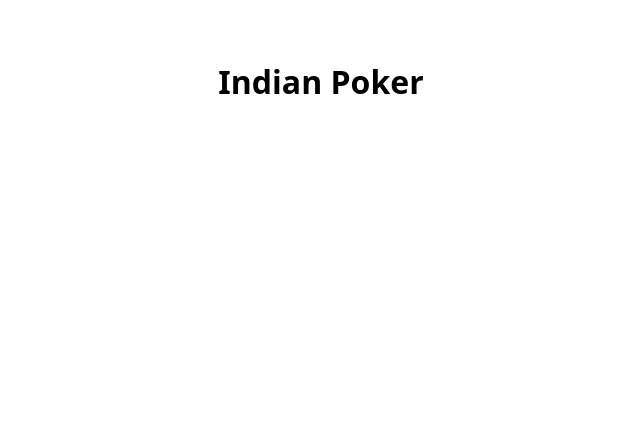
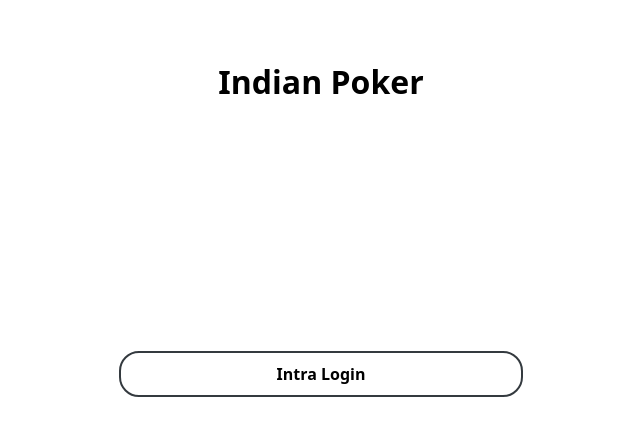
Before and after one commit to weg901127/piscine-rush01, a React (Create React App) app in the folder rush01-front/: page / in a window 1280 px wide. Shown: the top 436 px of the page, without its empty margins (319-959 px from the left). Built offline with nearby package versions, Linux system fonts and the light colour scheme.

Commit message:
modify background img

```diff
--- a/rush01-front/src/App.js
+++ b/rush01-front/src/App.js
@@ -38,7 +38,7 @@ function App() {
         <h1>Indian Poker</h1>
       </Header>
       <BrowserRouter>
-        <Route path="/login" component={LoginPage} />
+        <Route path="/" exact component={LoginPage} />
         <Route path="/join" component={JoinPage} />
       </BrowserRouter>
       <GlobalStyle />
--- a/rush01-front/src/pages/LoginPage.js
+++ b/rush01-front/src/pages/LoginPage.js
@@ -28,6 +28,9 @@ const LoginForm = styled.form`
   }
 `;
 
+// const LoginFormImg = styled.form`
+// `;
+
 function LoginPage({ history }) {
   const onLoginHandler = (e) => {
     e.preventDefault(); // for no refresh
```
Also changed, not shown: rush01-front/src/assets/cards.jpg (added), 1 other file (tests, documents, lock files or other folders).
